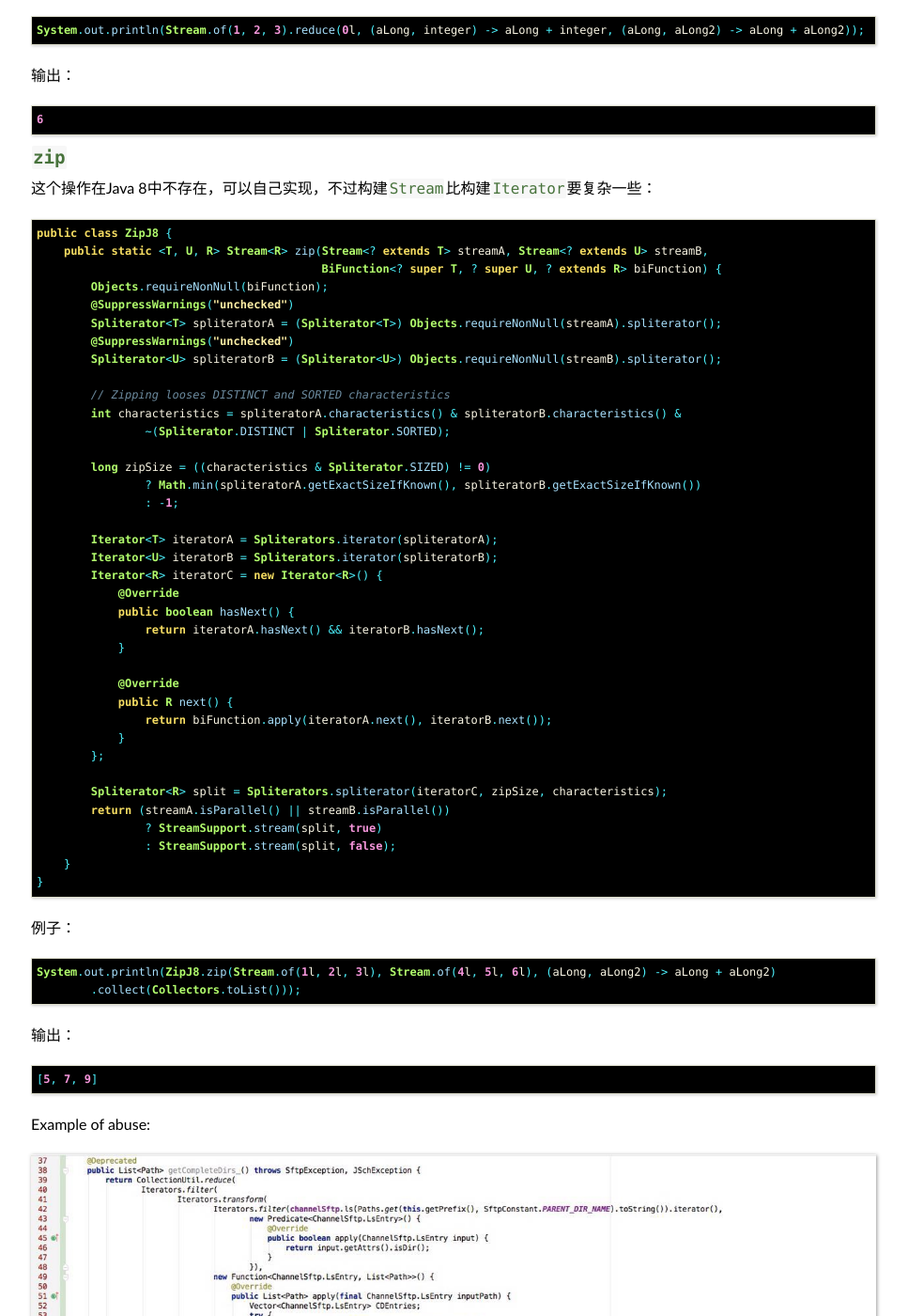
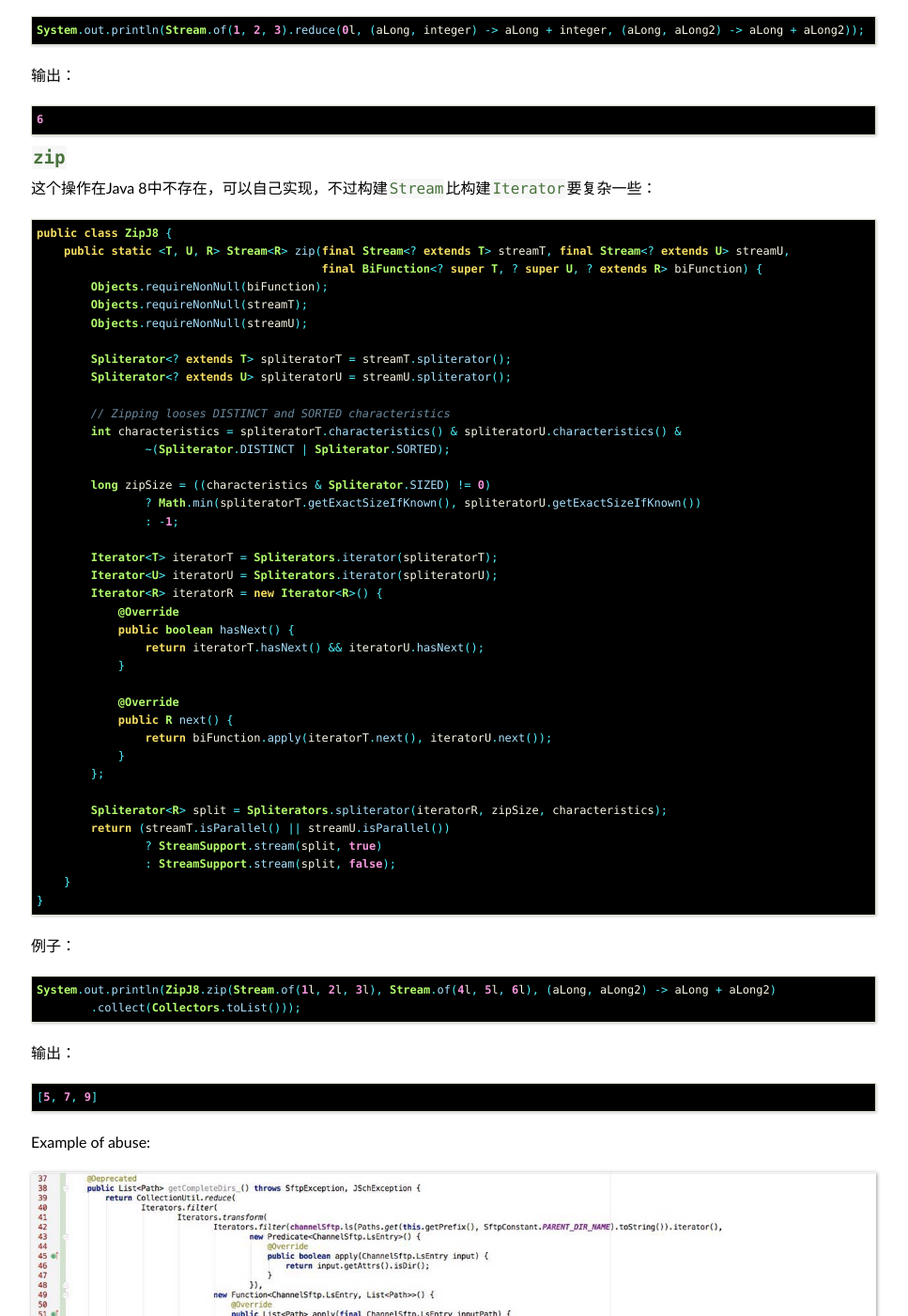
Before and after one commit to whuream/whuream.github.io, a Jekyll site: the page built from _posts/2016-03-08-Python和Java中的函数式编程.md, in a window 1280 px wide and 1400 px high, scrolled down 4635 px. Shown: the whole window at 94% size, without its empty margins (157-1124 px from the left). Built offline with Jekyll 4.4.1, drawn with Linux system fonts in a browser that asks for light colours; some of the changed text lies outside the part shown.

Commit message:
update code

````diff
--- a/_posts/2016-03-08-Python和Java中的函数式编程.md
+++ b/_posts/2016-03-08-Python和Java中的函数式编程.md
@@ -183,18 +183,18 @@ public interface BiFunction<T, U, R> {
 
 ```java
 public class Zip {
-    public static <T, U, R> Iterator<R> zip(final Iterator<? extends T> iterator1, final Iterator<? extends U> iterator2,
+    public static <T, U, R> Iterator<R> zip(final Iterator<? extends T> iteratorT, final Iterator<? extends U> iteratorU,
                                   final BiFunction<? super T, ? super U, ? extends R> function){
 
         return new Iterator<R>() {
             @Override
             public boolean hasNext() {
-                return iterator1.hasNext() && iterator2.hasNext();
+                return iteratorT.hasNext() && iteratorU.hasNext();
             }
 
             @Override
             public R next() {
-                return function.apply(iterator1.next(), iterator2.next());
+                return function.apply(iteratorT.next(), iteratorU.next());
             }
         };
     }
@@ -272,38 +272,39 @@ System.out.println(Stream.of(1, 2, 3).reduce(0l, (aLong, integer) -> aLong + int
 
 ```java
 public class ZipJ8 {
-    public static <T, U, R> Stream<R> zip(Stream<? extends T> streamA, Stream<? extends U> streamB,
-                                          BiFunction<? super T, ? super U, ? extends R> biFunction) {
+    public static <T, U, R> Stream<R> zip(final Stream<? extends T> streamT, final Stream<? extends U> streamU,
+                                          final BiFunction<? super T, ? super U, ? extends R> biFunction) {
         Objects.requireNonNull(biFunction);
-        @SuppressWarnings("unchecked")
-        Spliterator<T> spliteratorA = (Spliterator<T>) Objects.requireNonNull(streamA).spliterator();
-        @SuppressWarnings("unchecked")
-        Spliterator<U> spliteratorB = (Spliterator<U>) Objects.requireNonNull(streamB).spliterator();
+        Objects.requireNonNull(streamT);
+        Objects.requireNonNull(streamU);
+
+        Spliterator<? extends T> spliteratorT = streamT.spliterator();
+        Spliterator<? extends U> spliteratorU = streamU.spliterator();
 
         // Zipping looses DISTINCT and SORTED characteristics
-        int characteristics = spliteratorA.characteristics() & spliteratorB.characteristics() &
+        int characteristics = spliteratorT.characteristics() & spliteratorU.characteristics() &
                 ~(Spliterator.DISTINCT | Spliterator.SORTED);
 
         long zipSize = ((characteristics & Spliterator.SIZED) != 0)
-                ? Math.min(spliteratorA.getExactSizeIfKnown(), spliteratorB.getExactSizeIfKnown())
+                ? Math.min(spliteratorT.getExactSizeIfKnown(), spliteratorU.getExactSizeIfKnown())
                 : -1;
 
-        Iterator<T> iteratorA = Spliterators.iterator(spliteratorA);
-        Iterator<U> iteratorB = Spliterators.iterator(spliteratorB);
-        Iterator<R> iteratorC = new Iterator<R>() {
+        Iterator<T> iteratorT = Spliterators.iterator(spliteratorT);
+        Iterator<U> iteratorU = Spliterators.iterator(spliteratorU);
+        Iterator<R> iteratorR = new Iterator<R>() {
             @Override
             public boolean hasNext() {
-                return iteratorA.hasNext() && iteratorB.hasNext();
+                return iteratorT.hasNext() && iteratorU.hasNext();
             }
 
             @Override
             public R next() {
-                return biFunction.apply(iteratorA.next(), iteratorB.next());
+                return biFunction.apply(iteratorT.next(), iteratorU.next());
             }
         };
 
-        Spliterator<R> split = Spliterators.spliterator(iteratorC, zipSize, characteristics);
-        return (streamA.isParallel() || streamB.isParallel())
+        Spliterator<R> split = Spliterators.spliterator(iteratorR, zipSize, characteristics);
+        return (streamT.isParallel() || streamU.isParallel())
                 ? StreamSupport.stream(split, true)
                 : StreamSupport.stream(split, false);
     }
````
Also changed, not shown: 1 other file.
